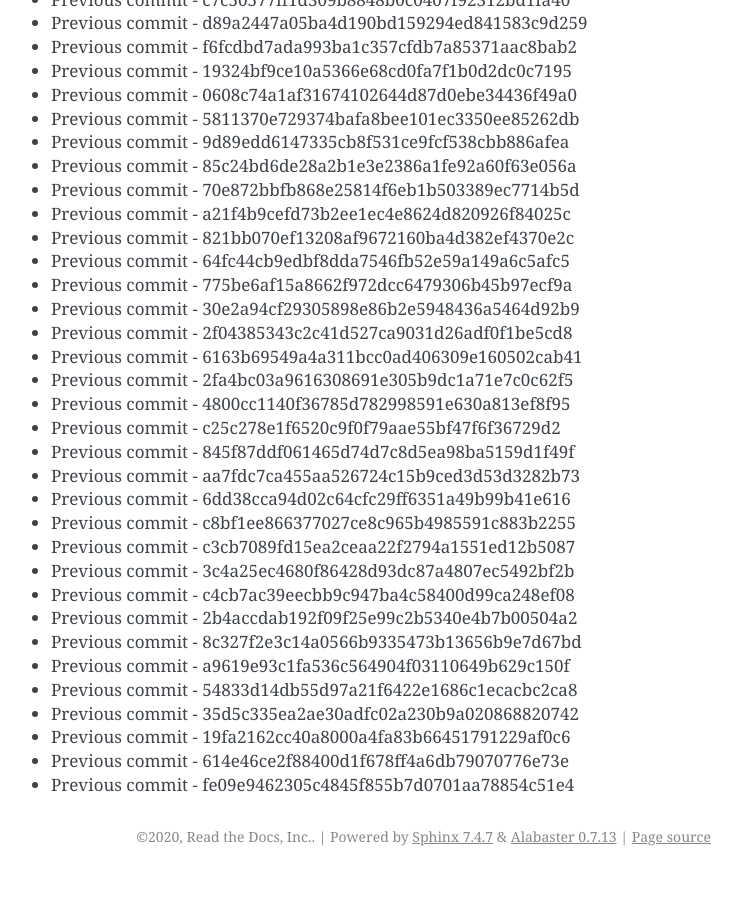
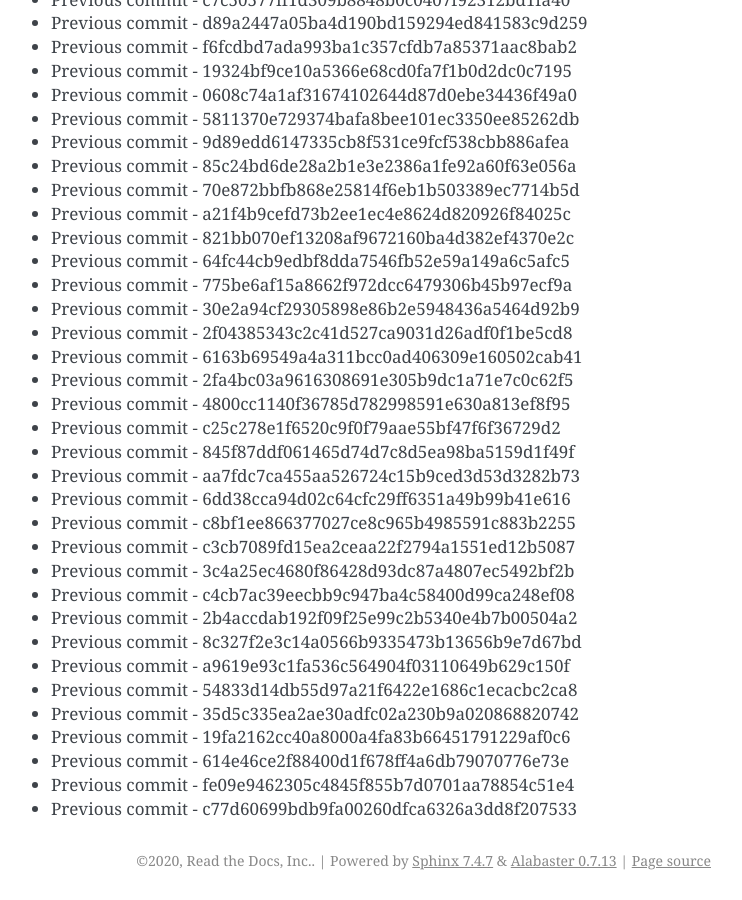
Before and after one commit to readthedocs/rtd-git-stresstest, a Sphinx documentation site: the page built from docs/updates.rst, in a window 1280 px wide and 900 px high, scrolled down 83588 px. Shown: the whole window, without its empty margins (399-1141 px from the left). Built offline with Sphinx 7.4.7, drawn with Linux system fonts in a browser that asks for light colours; before the commit the page ends 84464 px from its top, so only the background shows below that.

Commit message:
Generating commit from previous: c77d60699bdb9fa00260dfca6326a3dd8f207533

```diff
--- a/docs/updates.rst
+++ b/docs/updates.rst
@@ -3544,3 +3544,4 @@ It can be tested for any performance characteristics.
 * Previous commit - 19fa2162cc40a8000a4fa83b66451791229af0c6
 * Previous commit - 614e46ce2f88400d1f678ff4a6db79070776e73e
 * Previous commit - fe09e9462305c4845f855b7d0701aa78854c51e4
+* Previous commit - c77d60699bdb9fa00260dfca6326a3dd8f207533
```
